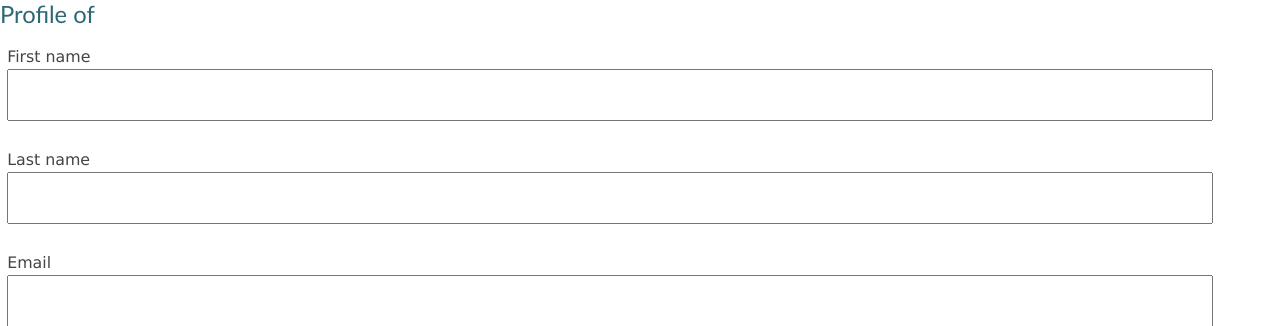
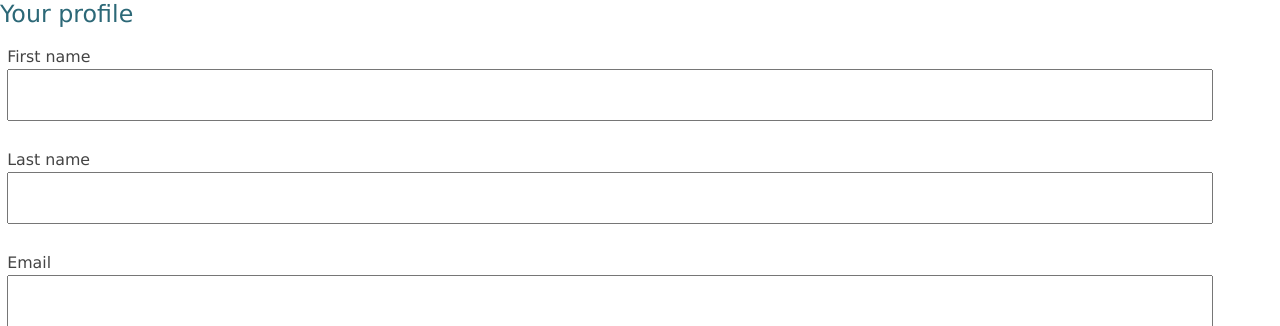
Before and after one commit to ohdoyoun/csc309-1, a CakePHP app: the page made by app/View/Profiles/edit.ctp in a window 1280 px wide. Shown: the top 326 px of the page. Run offline with PHP 8.4 and a stand-in for CakePHP, Linux system fonts and the light colour scheme; the template is opened without the code that fills it, so the values that code supplies are empty; form fields are guessed from the names that the template uses; some libraries are stand-ins or nearby versions.

Commit message:
Profile setup finialized, default font changed

```diff
--- a/app/View/Profiles/edit.ctp
+++ b/app/View/Profiles/edit.ctp
@@ -1,4 +1,4 @@
-<h3>Profile of <?php echo $current_user['username']; ?></h3>
+<h3>Your profile</h3>
 
 <?php
 if (!empty($users)){
--- a/app/webroot/css/cake.generic.css
+++ b/app/webroot/css/cake.generic.css
@@ -52,12 +52,12 @@ h1 {
 h2 {
 	background:#fff;
 	color: #e32;
-	font-family:'Gill Sans','lucida grande', helvetica, arial, sans-serif;
+	font-family:'lucida grande', helvetica, arial, sans-serif;
 	font-size: 190%;
 }
 h3 {
 	color: #2c6877;
-	font-family:'Gill Sans','lucida grande', helvetica, arial, sans-serif;
+	font-family:'lucida grande', helvetica, arial, sans-serif;
 	font-size: 165%;
 }
 h4 {
```
